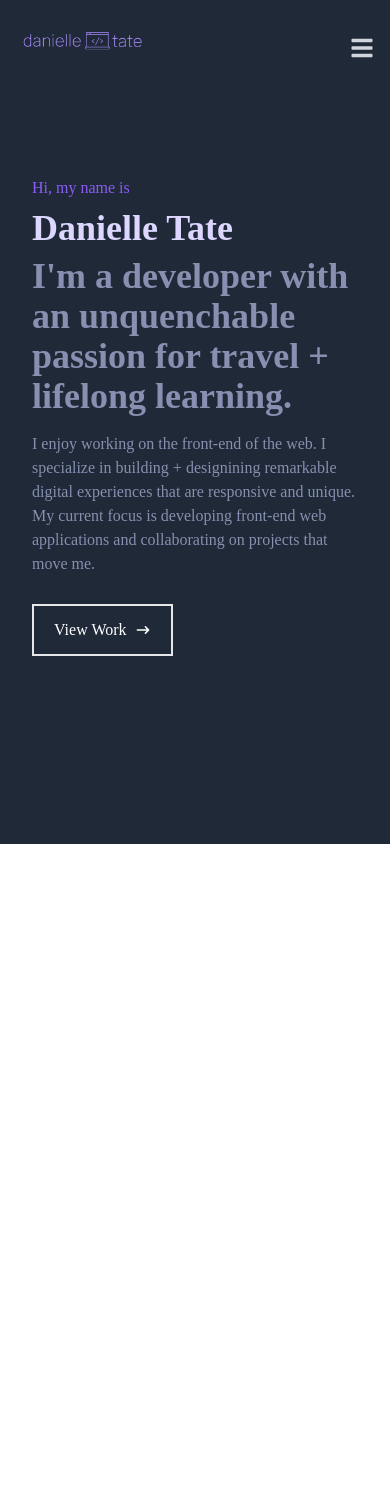
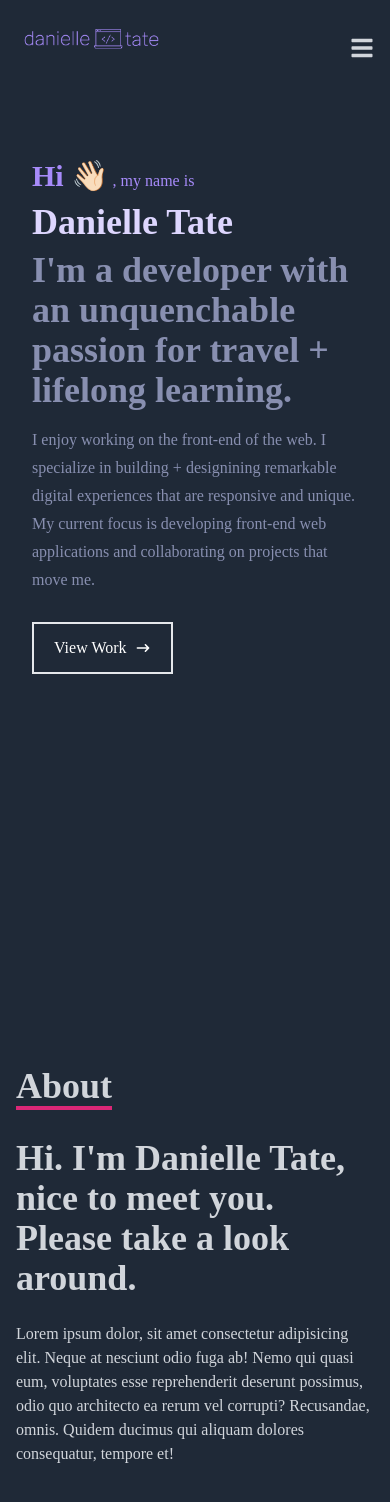
Before and after one commit to danielletate/react-portfolio, a React (Create React App) app: page / in a window 390 px wide. Shown: the top 1502 px of the page. Before the commit the page ends 844 px from the top, so only its background shows below. Built offline with nearby package versions, Linux system fonts and the light colour scheme.

Commit message:
about component

```diff
--- a/src/App.js
+++ b/src/App.js
@@ -1,3 +1,4 @@
+import About from "./components/About";
 import Hero from "./components/Hero";
 import Navbar from "./components/Navbar";
 
@@ -6,6 +7,7 @@ function App() {
   <div className="App">
     <Navbar />
     <Hero />
+    <About />
   </div>
   );
 }
--- /dev/null
+++ b/src/components/About.jsx
@@ -0,0 +1,28 @@
+import React from 'react'
+
+const About = () => {
+  return (
+    <div name='about' className='w-full h-screen bg-gray-800 text-gray-300'>
+    <div className='flex flex-col justify-center items-center w-full h-full'>
+      <div className='max-w-[1000px] w-full grid grid-cols-2 gap-8'>
+        <div className='pb-8 pl-4 sm:text-right '>
+          <p className='text-4xl font-bold inline border-b-4 border-pink-600'>
+            About
+          </p>
+        </div>
+      </div>
+
+     <div className='max-w-[1000px] w-full grid gap-6 px-4 sm:grid-cols-2 '>
+          <div className='text-4xl font-bold sm:text-right'>
+            <p>Hi. I'm Danielle Tate, nice to meet you. Please take a look around.</p>
+          </div>
+          <div>
+            <p>Lorem ipsum dolor, sit amet consectetur adipisicing elit. Neque at nesciunt odio fuga ab! Nemo qui quasi eum, voluptates esse reprehenderit deserunt possimus, odio quo architecto ea rerum vel corrupti? Recusandae, omnis. Quidem ducimus qui aliquam dolores consequatur, tempore et!</p>
+          </div>
+    </div>
+    </div>
+  </div>
+  )
+}
+
+export default About
--- a/src/components/Hero.jsx
+++ b/src/components/Hero.jsx
@@ -7,10 +7,10 @@ const Hero = () => {
 
     {/* Container */}
     <div className="max-w-[1000px] mx-auto px-8 flex flex-col justify-center h-full">
-        <p className='text-violet-500'>Hi, my name is</p>
+        <p className='text-violet-400 font-medium text-md'> <span className='text-3xl font-semibold'>Hi 👋🏻</span> , my name is</p>
         <h1 className='text-4xl sm:text-7xl text-violet-200 font-bold my-2'>Danielle Tate</h1>
         <h2 className='text-4xl sm:text-5xl text-[#888fb0] font-bold'>I'm a developer with an unquenchable passion for travel + lifelong learning. </h2>
-        <p className='text-[#888fb0] py-4 max-w-[700px]'>I enjoy working on the front-end of the web. I specialize in building + designining remarkable digital experiences that are responsive and unique. My current focus is developing front-end web applications and collaborating on projects that move me. </p>
+        <p className='text-[#888fb0] py-4 max-w-[700px] leading-7'>I enjoy working on the front-end of the web. I specialize in building + designining remarkable digital experiences that are responsive and unique. My current focus is developing front-end web applications and collaborating on projects that move me. </p>
         <div>
 
         {/* Button Group */}
--- a/src/components/Navbar.jsx
+++ b/src/components/Navbar.jsx
@@ -13,17 +13,17 @@ const handleClick = () => setMobileNav(!mobileNav);
     <div className="fixed w-full h-24 flex justify-between items-center px-4 bg-gray-800 text-gray-300">
 
        <div>
-            <img className="w-[150px] mt-4" src={Logo} alt="Logo" />
+            <img className="w-[170px] mt-4 cursor-pointer" src={Logo} alt="Logo" />
         </div>
 
         {/* Nav Menu */}
-        <ul className='hidden md:flex'>
-            <li>Home</li>
-            <li>About</li>
-            <li>Skills</li>
-            <li>Projects</li>
-            <li>Contact</li>
-            <li>Photos</li>
+        <ul className='hidden md:flex transition'>
+            <li className='hover:underline duration-300'>Home</li>
+            <li className='hover:underline'>About</li>
+            <li className='hover:underline'>Skills</li>
+            <li className='hover:underline'>Projects</li>
+            <li className='hover:underline'>Contact</li>
+            <li className='hover:underline'>Photos</li>
         </ul>
 
        {/* Hamburger Menu */}
```
